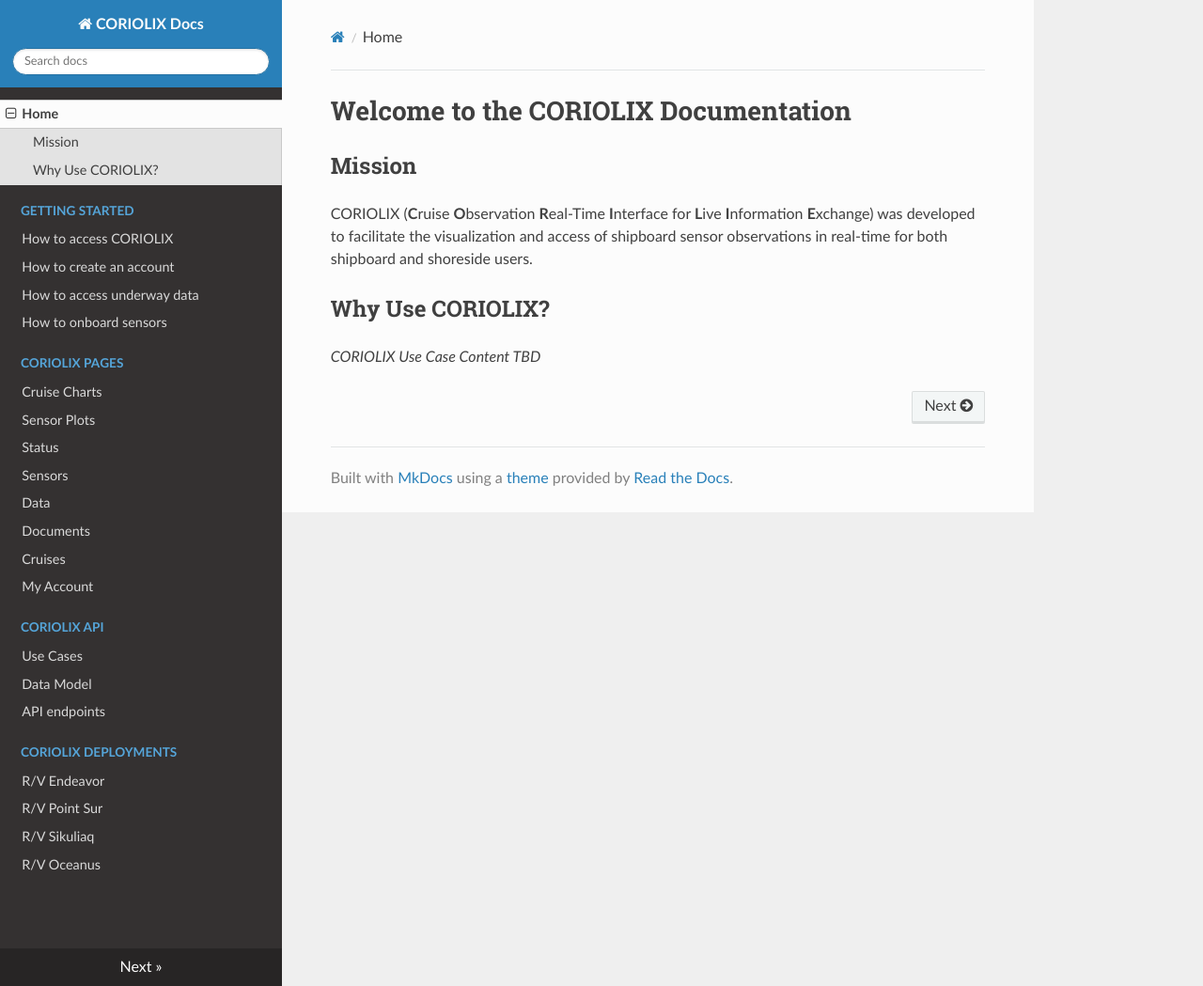
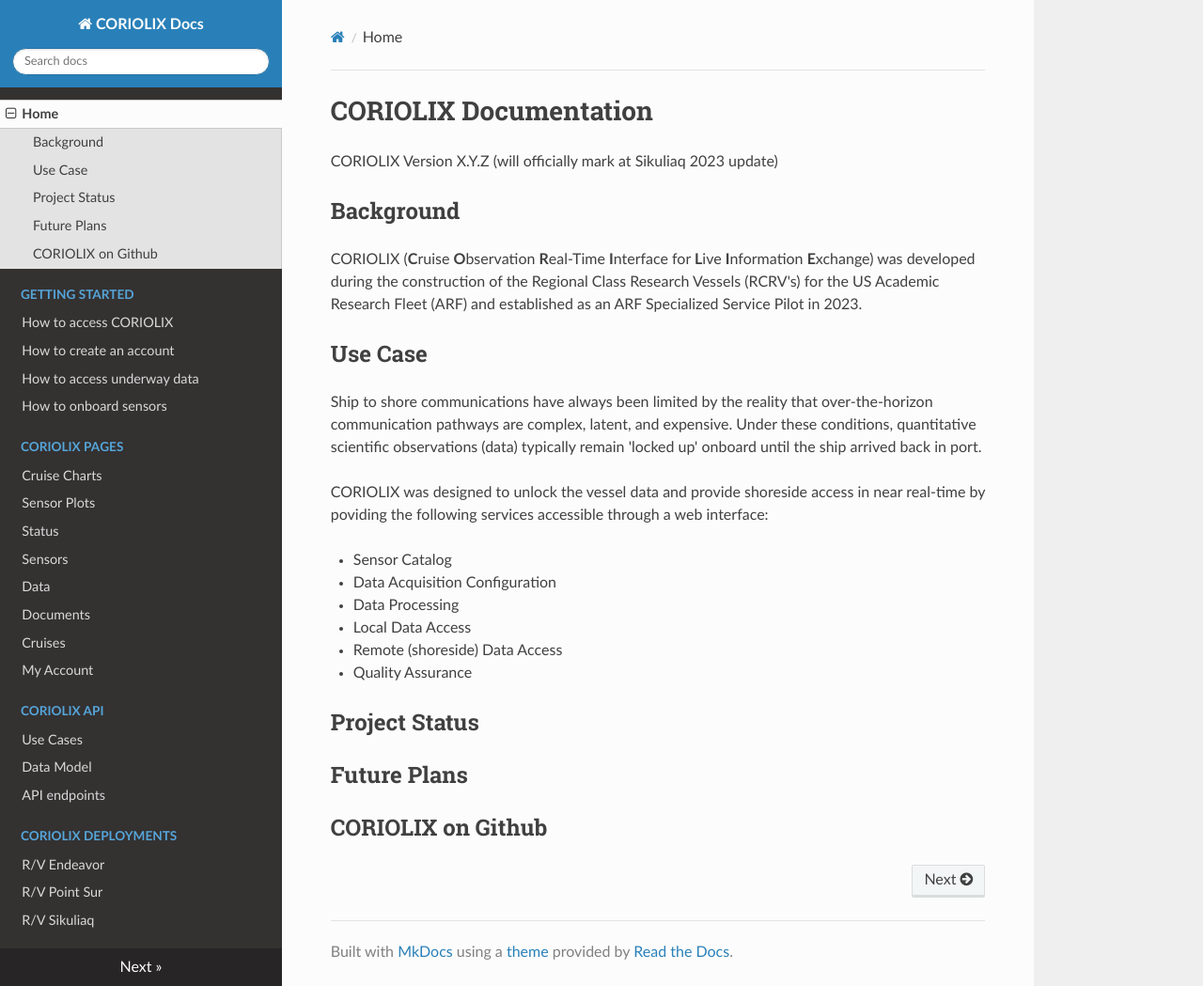
Before and after one commit to R-DESC/CORIOLIX_docs, an MkDocs documentation site: the page built from docs/index.md, in a window 1280 px wide and 1049 px high. Shown: the whole window at 94% size. Built offline with MkDocs 1.6.1, drawn with Linux system fonts in a browser that asks for light colours; nearby versions of some CDN libraries.

Commit message:
deleted the oceanus deployment notes page and made a pass at cleaning up the homepage

```diff
--- a/docs/index.md
+++ b/docs/index.md
@@ -1,9 +1,26 @@
-# Welcome to the CORIOLIX Documentation
+# CORIOLIX Documentation
+CORIOLIX Version X.Y.Z (will officially mark at Sikuliaq 2023 update)
 
-## Mission
+## Background
 
-CORIOLIX (**C**ruise **O**bservation **R**eal-Time **I**nterface for **L**ive **I**nformation **E**xchange) was developed to facilitate the visualization and access of shipboard sensor observations in real-time for both shipboard and shoreside users.
+CORIOLIX (**C**ruise **O**bservation **R**eal-Time **I**nterface for **L**ive **I**nformation **E**xchange)
+was developed during the construction of the Regional Class Research Vessels (RCRV's) for the US Academic Research Fleet (ARF) and established as an ARF Specialized Service Pilot in 2023.
 
-## Why Use CORIOLIX?
+## Use Case
 
-*CORIOLIX Use Case Content TBD*
+Ship to shore communications have always been limited by the reality that over-the-horizon communication pathways are complex, latent, and expensive.  Under these conditions, quantitative scientific observations (data) typically remain 'locked up' onboard until the ship arrived back in port.
+
+CORIOLIX was designed to unlock the vessel data and provide shoreside access in near real-time by poviding the following services accessible through a web interface:
+
+* Sensor Catalog
+* Data Acquisition Configuration
+* Data Processing
+* Local Data Access
+* Remote (shoreside) Data Access
+* Quality Assurance
+
+## Project Status
+
+## Future Plans
+
+## CORIOLIX on Github
--- a/mkdocs.yml
+++ b/mkdocs.yml
@@ -1,4 +1,5 @@
 site_name: CORIOLIX Docs
+site_url: http://127.0.0.1:8000
 nav:
   - Home: index.md
   - Getting Started:
@@ -23,5 +24,4 @@
       - R/V Endeavor: DEPLOY_endeavor.md
       - R/V Point Sur: DEPLOY_ptsur.md
       - R/V Sikuliaq: DEPLOY_sikuliaq.md
-      - R/V Oceanus: DEPLOY_oceanus.md
 theme: readthedocs
```
